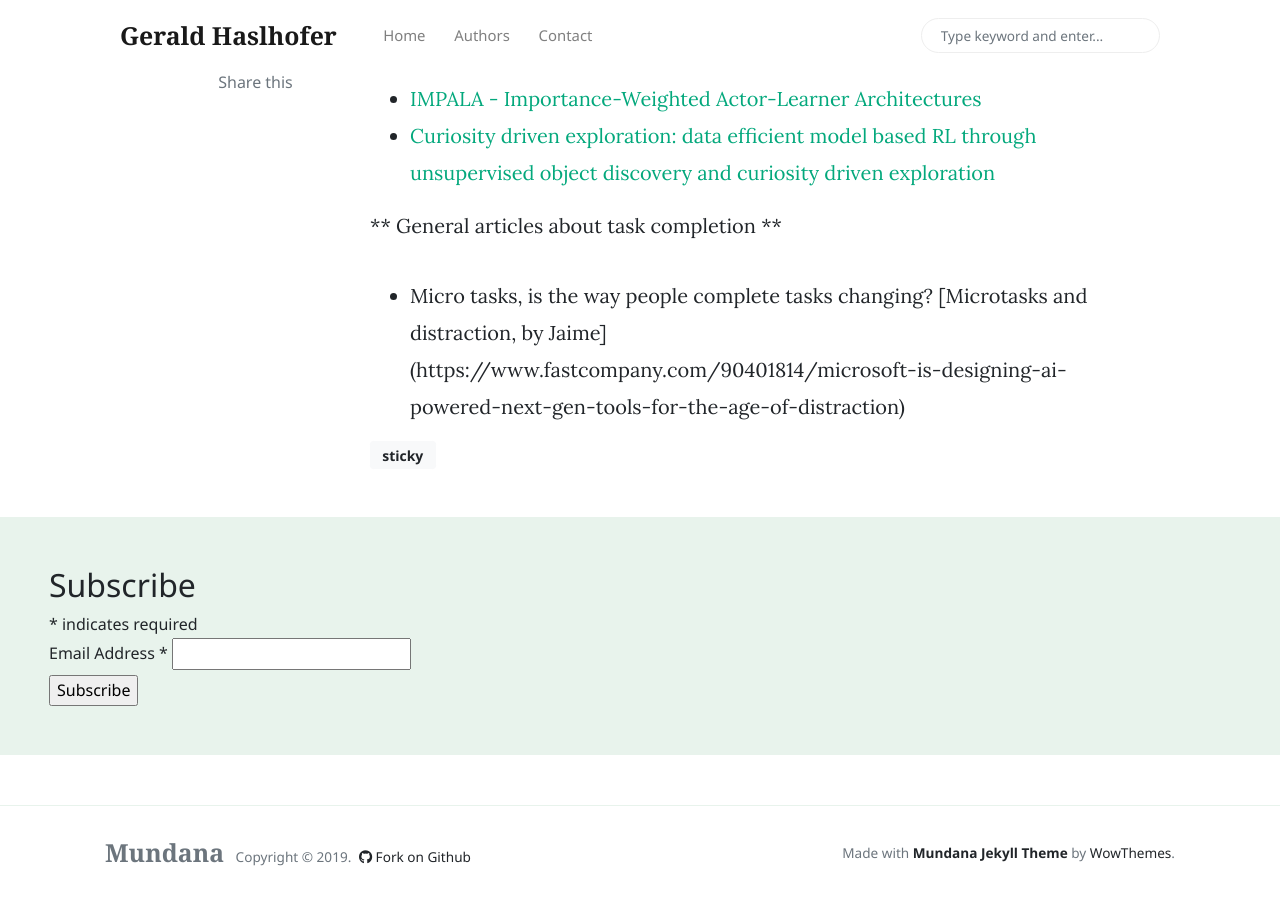
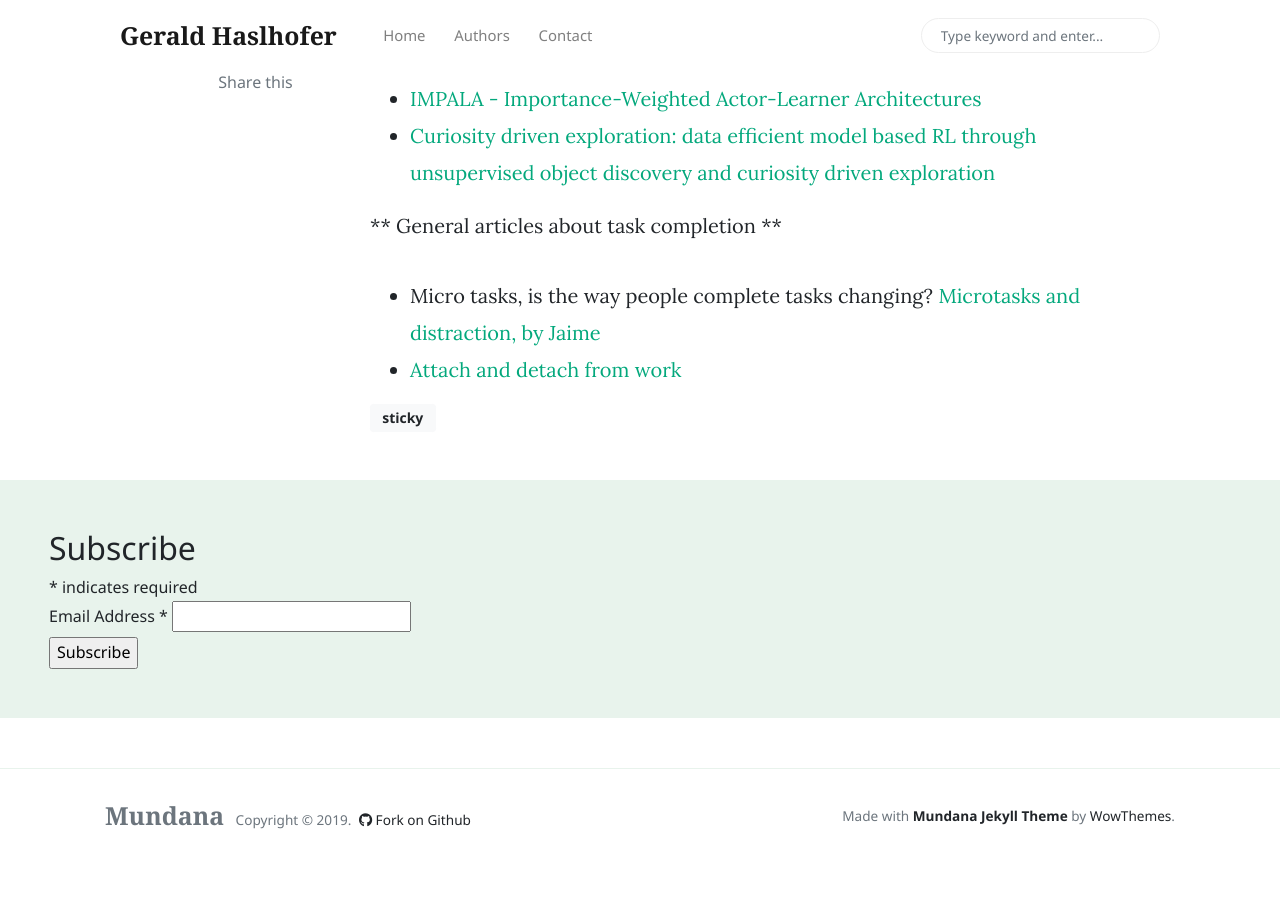
Before and after one commit to haslhofer/haslhofer.github.io, a Jekyll site: the page built from _posts/2019-09-06-rpa.md, in a window 1280 px wide and 900 px high, scrolled down 809 px. Built offline with Jekyll 4.4.1, drawn with Linux system fonts in a browser that asks for light colours; nearby versions of some CDN libraries; comment, search, counter and statistics services are not loaded; after the commit the page ends 1671 px from its top, so only the background shows below that.

Commit message:
add link

```diff
--- a/_posts/2019-09-06-rpa.md
+++ b/_posts/2019-09-06-rpa.md
@@ -22,4 +22,5 @@ Robotic process automation
 * [Curiosity driven exploration: data efficient model based RL through unsupervised object discovery and curiosity driven exploration](https://deepmind.com/research/publications/COBRA-Data-Efficient-Model-Based-RL)
 
 ** General articles about task completion **
-* Micro tasks, is the way people complete tasks changing? [Microtasks and distraction, by Jaime] (https://www.fastcompany.com/90401814/microsoft-is-designing-ai-powered-next-gen-tools-for-the-age-of-distraction)
+* Micro tasks, is the way people complete tasks changing? [Microtasks and distraction, by Jaime](https://www.fastcompany.com/90401814/microsoft-is-designing-ai-powered-next-gen-tools-for-the-age-of-distraction)
+* [Attach and detach from work](http://teevan.org/publications/papers/chi18-switch.pdf)
```
